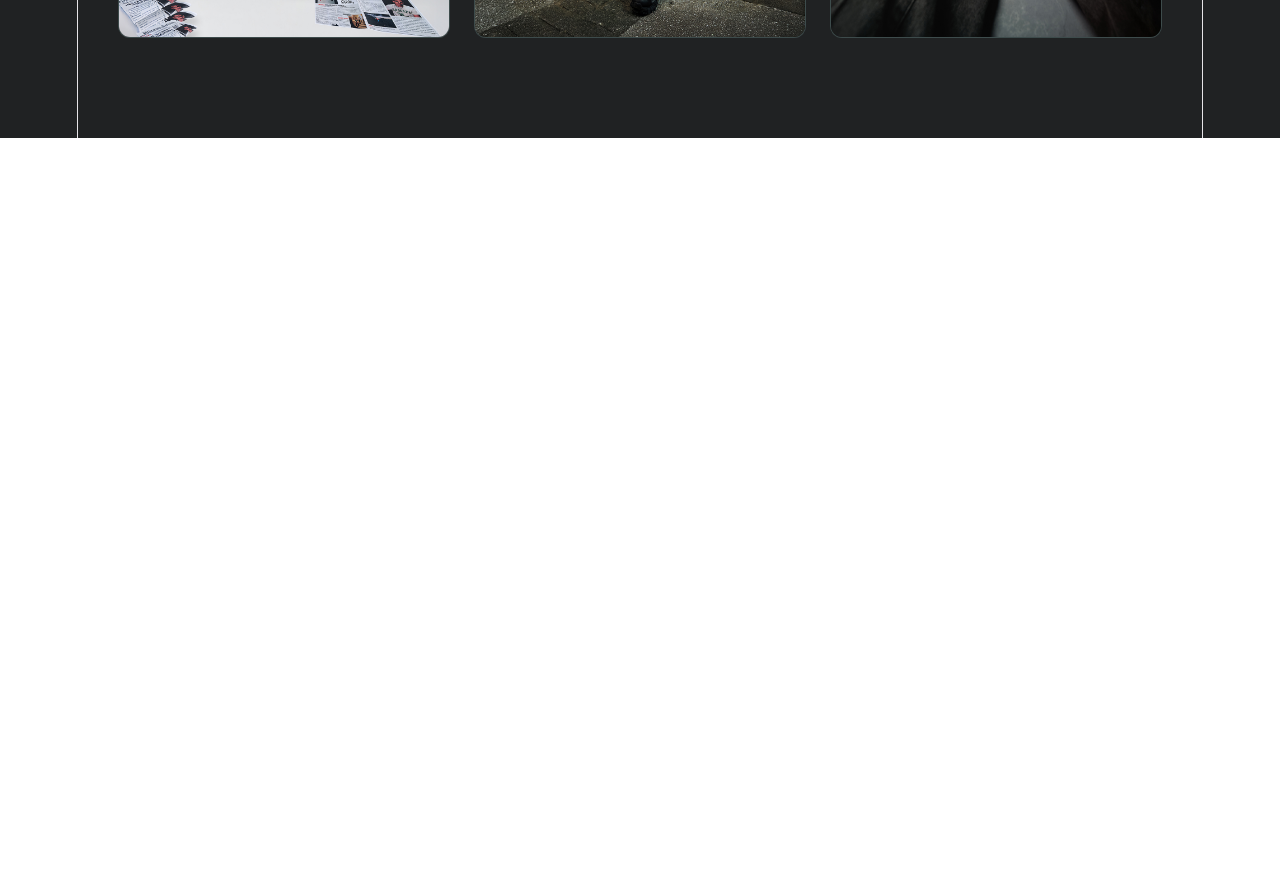
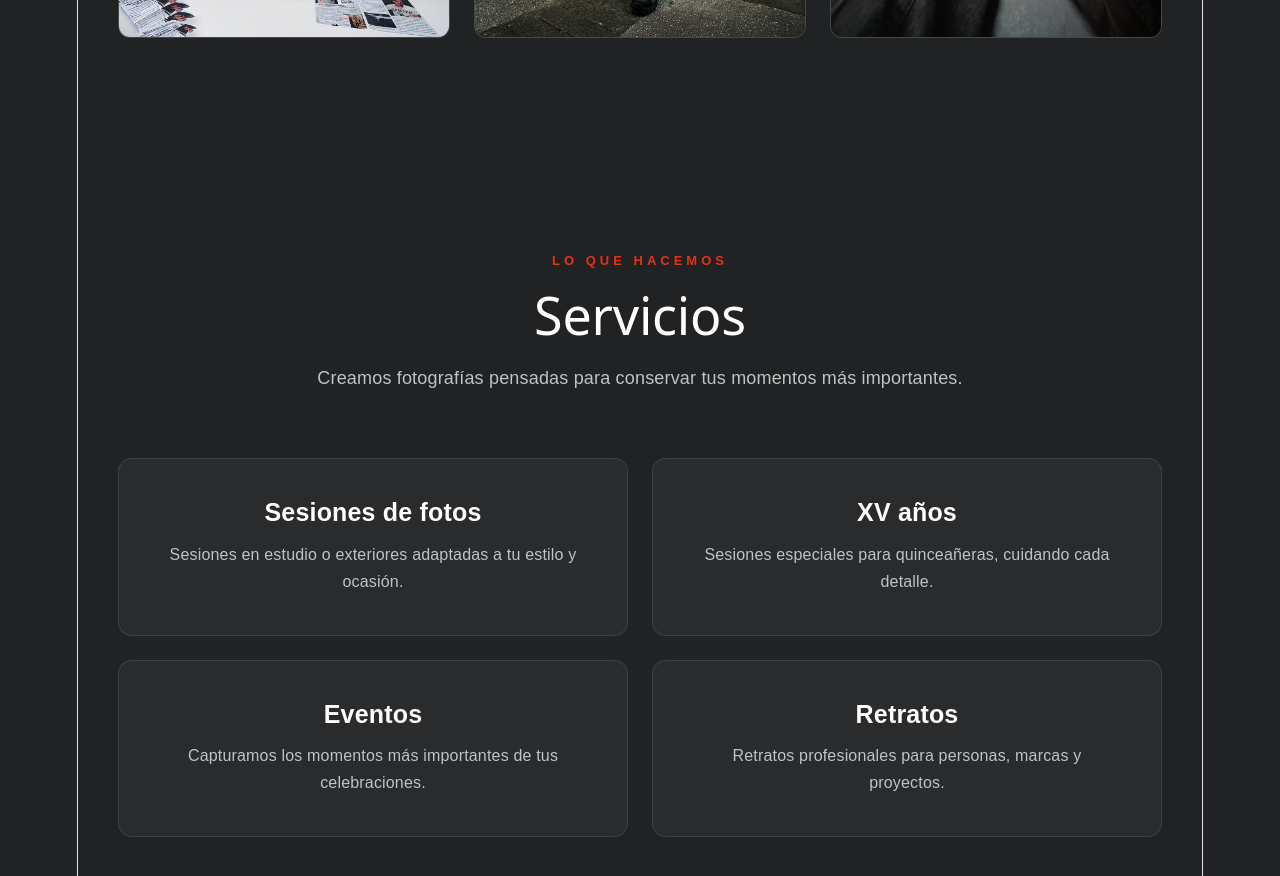
Before and after one commit to adriancllo06-prog/Foto-Castillo, a React (Vite) app: page / in a window 1280 px wide. Shown: the part 2000-2876 px from the top of the page. Before the commit the page ends 2138 px from the top, so only its background shows below. Built offline with nearby package versions, Linux system fonts and the light colour scheme.

Commit message:
seccion de servicios

```diff
--- a/src/App.tsx
+++ b/src/App.tsx
@@ -3,6 +3,7 @@ import assets from './assets/maria.jpg';
 import './App.css';
 import logo from './assets/LOGO SECUNDARIOPNG.png';
 import Portfolio from './components/portfolio ';
+import Servicios from './components/servicios';
 
 function App() {
   return (
@@ -39,6 +40,8 @@ function App() {
         </section>
 
         <Portfolio />
+        <Servicios />
+
       </main>
     </>
   );
--- /dev/null
+++ b/src/components/servicios.css
@@ -0,0 +1,150 @@
+.services {
+  width: 100%;
+  max-width: 1200px;
+  margin: 0 auto;
+  padding: 110px 40px;
+}
+
+.services-header {
+  max-width: 700px;
+  margin: 0 auto 65px;
+  text-align: center;
+}
+
+.services-subtitle {
+  margin: 0 0 12px;
+  color: var(--rojo);
+  font-size: 13px;
+  font-weight: 700;
+  letter-spacing: 4px;
+}
+
+.services-header h2 {
+  margin: 0 0 20px;
+  color: var(--blanco);
+  font-size: 52px;
+  line-height: 1.1;
+}
+
+.services-header p:last-child {
+  margin: 0;
+  color: var(--gris);
+  font-size: 18px;
+  line-height: 1.7;
+}
+
+.services-grid {
+  display: grid;
+  grid-template-columns: repeat(2, 1fr);
+  gap: 24px;
+}
+
+.service-card {
+  position: relative;
+
+  padding: 40px;
+
+  background: var(--fondo-secundario);
+
+  border: 1px solid rgba(140, 205, 199, 0.15);
+  border-radius: 14px;
+
+  overflow: hidden;
+
+  transition:
+    transform 0.3s ease,
+    border-color 0.3s ease,
+    box-shadow 0.3s ease;
+}
+
+.service-card::before {
+  content: "";
+
+  position: absolute;
+  left: 0;
+  top: 0;
+
+  width: 4px;
+  height: 0;
+
+  background: var(--rojo);
+
+  transition: height 0.3s ease;
+}
+
+.service-card:hover {
+  transform: translateY(-6px);
+
+  border-color: rgba(229, 50, 23, 0.5);
+
+  box-shadow: 0 18px 40px rgba(0, 0, 0, 0.3);
+}
+
+.service-card:hover::before {
+  height: 100%;
+}
+
+.service-number {
+  display: block;
+
+  margin-bottom: 18px;
+
+  color: var(--rojo);
+
+  font-size: 14px;
+  font-weight: 700;
+  letter-spacing: 2px;
+}
+
+.service-line {
+  width: 45px;
+  height: 2px;
+
+  margin-bottom: 25px;
+
+  background: var(--turquesa);
+}
+
+.service-card h3 {
+  margin: 0 0 15px;
+
+  color: var(--blanco);
+
+  font-size: 25px;
+}
+
+.service-card p {
+  margin: 0;
+
+  color: var(--gris);
+
+  font-size: 16px;
+  line-height: 1.7;
+}
+
+@media (max-width: 700px) {
+
+  .services {
+    padding: 80px 20px;
+  }
+
+  .services-header {
+    margin-bottom: 45px;
+  }
+
+  .services-header h2 {
+    font-size: 40px;
+  }
+
+  .services-header p:last-child {
+    font-size: 16px;
+  }
+
+  .services-grid {
+    grid-template-columns: 1fr;
+  }
+
+  .service-card {
+    padding: 30px;
+  }
+}
--- /dev/null
+++ b/src/components/servicios.tsx
@@ -0,0 +1,54 @@
+import './servicios.css';
+
+function Servicios() {
+  return (
+    <section className="services" id="servicios">
+
+      <div className="services-header">
+        <p className="services-subtitle">LO QUE HACEMOS</p>
+
+        <h2>Servicios</h2>
+
+        <p>
+          Creamos fotografías pensadas para conservar tus momentos más
+          importantes.
+        </p>
+      </div>
+
+      <div className="services-grid">
+
+        <div className="service-card">
+          <h3>Sesiones de fotos</h3>
+          <p>
+            Sesiones en estudio o exteriores adaptadas a tu estilo y ocasión.
+          </p>
+        </div>
+
+        <div className="service-card">
+          <h3>XV años</h3>
+          <p>
+            Sesiones especiales para quinceañeras, cuidando cada detalle.
+          </p>
+        </div>
+
+        <div className="service-card">
+          <h3>Eventos</h3>
+          <p>
+            Capturamos los momentos más importantes de tus celebraciones.
+          </p>
+        </div>
+
+        <div className="service-card">
+          <h3>Retratos</h3>
+          <p>
+            Retratos profesionales para personas, marcas y proyectos.
+          </p>
+        </div>
+
+      </div>
+
+    </section>
+  );
+}
+
+export default Servicios;
```
